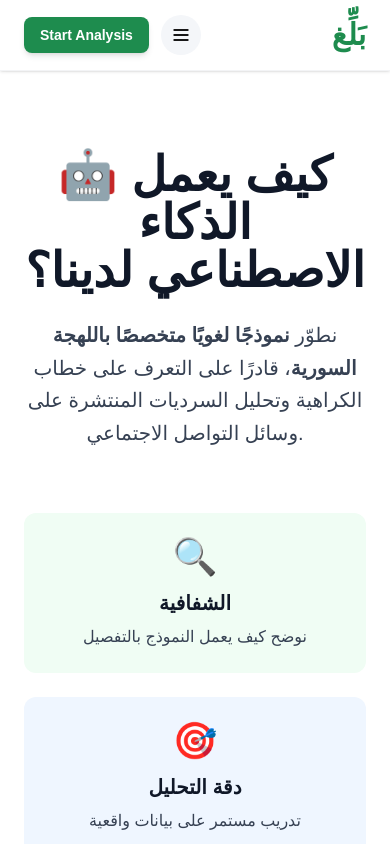
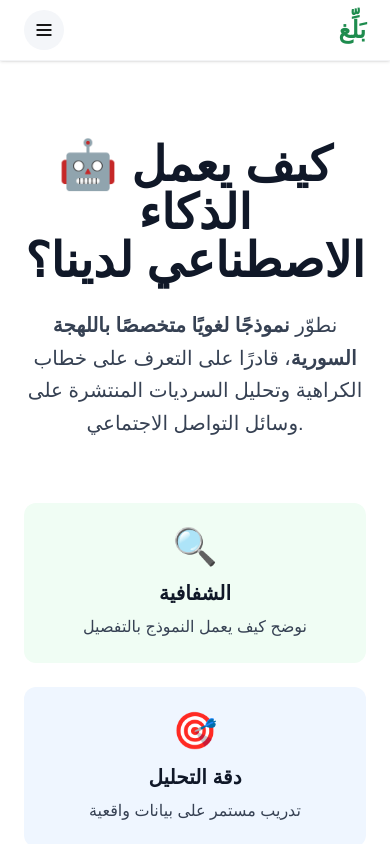
Before and after one commit to Omarhkhamis/Balgh-app, a Next.js app: page /en/ai in a window 390 px wide. Shown: the top 844 px of the page. Built offline with nearby package versions, Linux system fonts and the light colour scheme.

Commit message:
تحسين Header على الجوال: تصغير أكثر وإخفاء زر ابدأ التحليل

```diff
--- a/src/components/AppHeader.tsx
+++ b/src/components/AppHeader.tsx
@@ -49,10 +49,10 @@ export default function AppHeader() {
     return (
         <header className={`sticky top-0 z-50 bg-white transition-shadow border-b border-gray-100 ${isScrolled ? 'shadow-md' : 'shadow-sm'}`}>
             <div className="container mx-auto px-6">
-                <div className={`flex items-center justify-between ${locale === 'en' ? 'flex-row-reverse' : 'flex-row'}`} style={{ height: '70px' }}>
+                <div className={`flex items-center justify-between ${locale === 'en' ? 'flex-row-reverse' : 'flex-row'}`} style={{ height: '60px' }}>
                     {/* Brand Text Only - Enhanced */}
                     <Link href={`/${locale}/`} className={`flex items-center gap-4 hover:opacity-80 transition-all ${locale === 'en' ? 'flex-row-reverse' : ''}`}>
-                        <span className="text-3xl md:text-5xl font-bold" style={{ color: '#1E8C4E' }}>
+                        <span className="text-2xl md:text-5xl font-bold" style={{ color: '#1E8C4E' }}>
                             بَلِّغ
                         </span>
                         <span className="hidden md:block text-base text-gray-600 font-medium">
@@ -78,11 +78,11 @@ export default function AppHeader() {
                         </button>
                     </div>
 
-                    {/* Mobile/Tablet: Menu Button + CTA */}
+                    {/* Mobile/Tablet: Menu Button only on mobile, CTA on tablet+ */}
                     <div className="flex xl:hidden items-center gap-3">
                         <Link
                             href={`/${locale}/#analyze`}
-                            className="px-4 py-2 md:px-6 md:py-3 rounded-lg font-bold text-white text-sm md:text-base transition-all hover:shadow-xl shadow-md"
+                            className="hidden md:block px-4 py-2 md:px-6 md:py-3 rounded-lg font-bold text-white text-sm md:text-base transition-all hover:shadow-xl shadow-md"
                             style={{ backgroundColor: '#1E8C4E' }}
                         >
                             {t('cta')}
```
